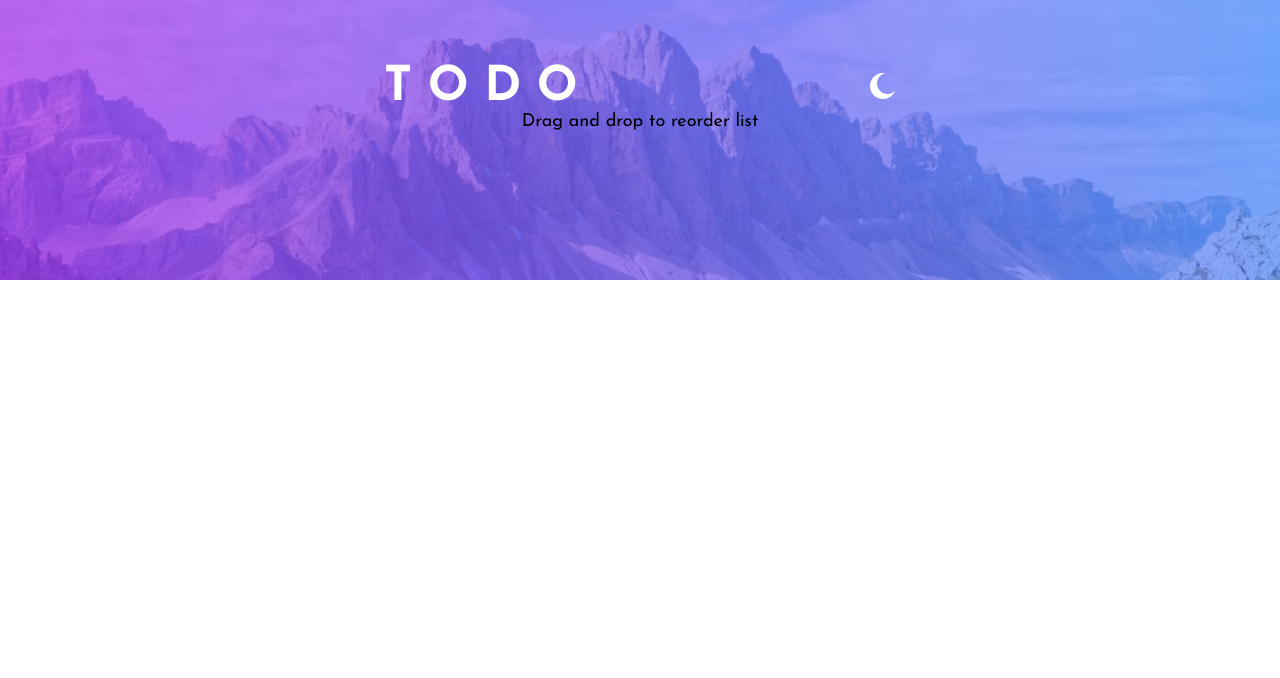
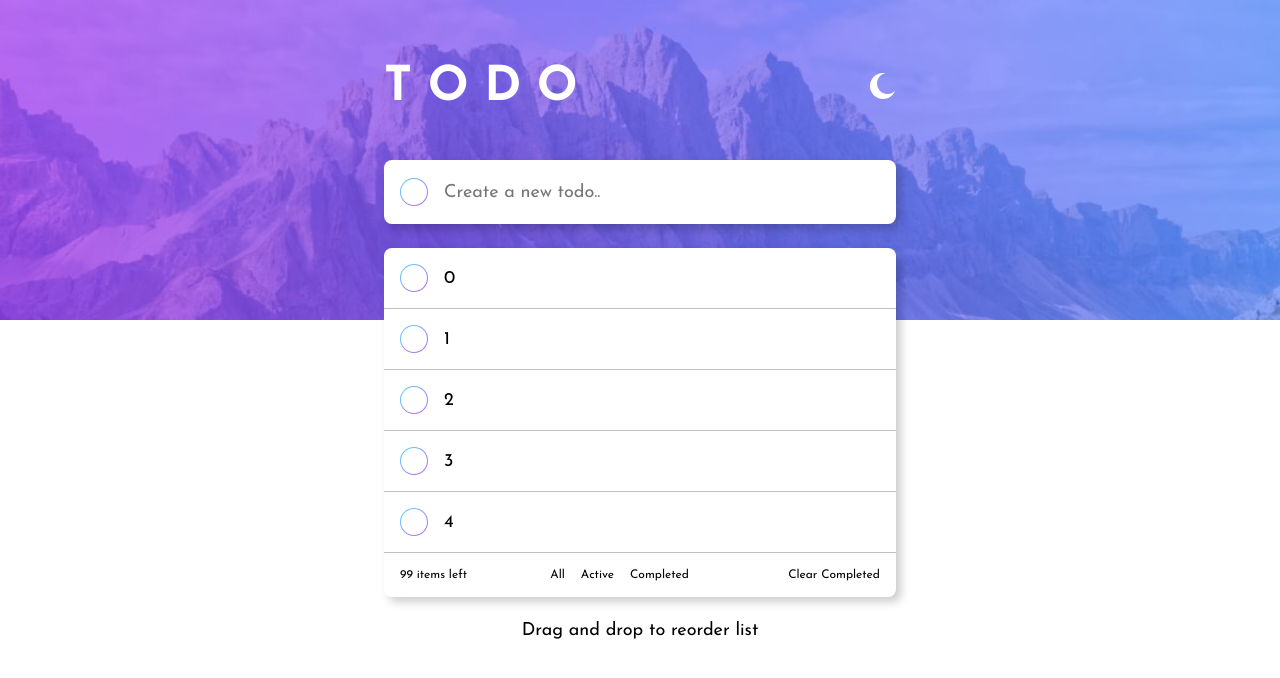
Before and after one commit to zeromistakes/synebo-test-task, a React (Vite) app: page / in a window 1280 px wide. Shown: the top 678 px of the page. Built offline with nearby package versions, Linux system fonts and the light colour scheme.

Commit message:
added basic layout and styling

```diff
--- a/src/App.module.scss
+++ b/src/App.module.scss
@@ -13,7 +13,7 @@
 .bgWrapper {
   position: absolute;
   width: 100%;
-  height: 35vh;
+  height: 40vh;
   top: 0;
   left: 0;
   background: url('./assets/images/bg-desktop-light.jpg') no-repeat top center;
--- a/src/App.tsx
+++ b/src/App.tsx
@@ -1,13 +1,15 @@
 import styles from './App.module.scss'
 import TodoHeader from "./components/TodoHeader/TodoHeader.tsx";
+import TodoInput from "./components/TodoInput/TodoInput.tsx";
+import TodoList from "./components/TodoList/TodoList.tsx";
 function App() {
   return (
     <div className={styles.appWrapper}>
       <div className={styles.bgWrapper}/>
       <main className={styles.contentWrapper}>
         <TodoHeader/>
-        {/*  TODO INPUT*/}
-        {/*  TODO LIST*/}
+        <TodoInput/>
+        <TodoList/>
         {/*  TODO FOOTER*/}
         <div className={styles.dndTip}>
           Drag and drop to reorder list
--- /dev/null
+++ b/src/components/Checkbox/Checkbox.tsx
@@ -0,0 +1,19 @@
+import styles from './checkbox.module.scss'
+import {FC, InputHTMLAttributes} from "react";
+import {CheckIcon} from "../../assets/icons/CheckIcon.tsx";
+
+interface CheckboxProps extends InputHTMLAttributes<HTMLInputElement> {
+  isChecked: boolean
+}
+const Checkbox: FC<CheckboxProps> = ({isChecked = true}) => {
+  return (
+    <div className={styles.checkboxWrapper}>
+      <div className={styles.iconWrapper}>
+        <CheckIcon/>
+      </div>
+      {isChecked && <div className={styles.uncheckedWrapper}></div>}
+    </div>
+  );
+};
+
+export default Checkbox;
--- /dev/null
+++ b/src/components/Checkbox/checkbox.module.scss
@@ -0,0 +1,26 @@
+.checkboxWrapper {
+  position: relative;
+  display: flex;
+  justify-content: center;
+  align-items: center;
+  border-radius: 100%;
+  width: 28px;
+  height: 28px;
+  background: linear-gradient(
+          to right bottom,
+          hsl(192, 100%, 67%),
+          hsl(280, 87%, 65%)
+  );
+  cursor: pointer;
+  margin-right: 16px;
+  .iconWrapper {
+
+  }
+  .uncheckedWrapper {
+    position: absolute;
+    width: 26px;
+    height: 26px;
+    background-color: #FFFFFF;
+    border-radius: 100%;
+  }
+}
--- a/src/components/TodoFooter/TodoFooter.tsx
+++ b/src/components/TodoFooter/TodoFooter.tsx
@@ -0,0 +1,21 @@
+import styles from './todoFooter.module.scss'
+import {FC} from "react";
+
+const TodoFooter: FC = () => {
+
+
+  return (
+    <div className={styles.footer}>
+      <div className={styles.itemsLeft}>99 items left</div>
+      <div className={styles.filtersWrapper}>
+        <div className={styles.filterBtn}>All</div>
+        <div className={styles.filterBtn}>Active</div>
+        <div className={styles.filterBtn}>Completed</div>
+      </div>
+      <div className={styles.clearBtn}>Clear Completed</div>
+
+    </div>
+  );
+};
+
+export default TodoFooter;
--- a/src/components/TodoFooter/todoFooter.module.scss
+++ b/src/components/TodoFooter/todoFooter.module.scss
@@ -0,0 +1,31 @@
+.footer {
+  width: 100%;
+  display: flex;
+  justify-content: space-between;
+  align-items: center;
+  padding: 16px;
+  .itemsLeft {
+    font-size: 12px;
+  }
+
+  .filtersWrapper {
+    display: flex;
+    justify-content: space-between;
+    .filterBtn {
+      cursor: pointer;
+      margin-right: 16px;
+      font-size: 12px;
+      &:hover {
+        color: hsl(220, 98%, 61%);
+      }
+    }
+  }
+
+  .clearBtn {
+    cursor: pointer;
+    font-size: 12px;
+    &:hover {
+      color: hsl(220, 98%, 61%);
+    }
+  }
+}
--- a/src/components/TodoInput/TodoInput.tsx
+++ b/src/components/TodoInput/TodoInput.tsx
@@ -0,0 +1,21 @@
+import styles from './todoInput.module.scss'
+import {FC} from "react";
+import Checkbox from "../Checkbox/Checkbox.tsx";
+
+
+const TodoInput: FC = () => {
+
+
+  return (
+    <div className={styles.inputWrapper}>
+      <Checkbox/>
+      <input
+        className={styles.input}
+        placeholder='Create a new todo..'
+        type="text"
+      />
+    </div>
+  );
+};
+
+export default TodoInput;
--- a/src/components/TodoInput/todoInput.module.scss
+++ b/src/components/TodoInput/todoInput.module.scss
@@ -0,0 +1,19 @@
+.inputWrapper {
+  width: 100%;
+  height: 64px;
+  background-color: #FFFFFF;
+  border-radius: 8px;
+  margin-top: 48px;
+  display: flex;
+  justify-content: flex-start;
+  align-items: center;
+  padding: 0 16px;
+  box-shadow: 5px 5px 10px rgba(0, 0, 0, 0.2);
+  .input {
+    display: flex;
+    flex-grow: 1;
+    font-size: 18px;
+    border: none;
+    outline: none;
+  }
+}
--- a/src/components/TodoList/TodoList.tsx
+++ b/src/components/TodoList/TodoList.tsx
@@ -0,0 +1,19 @@
+import styles from './todoList.module.scss'
+import {FC} from "react";
+import TodoListItem from "../TodoListItem/TodoListItem.tsx";
+import TodoFooter from "../TodoFooter/TodoFooter.tsx";
+
+
+
+const TodoList: FC = () => {
+
+
+  return (
+    <div className={styles.listWrapper}>
+      {Array(5).fill('0').map((item, index) => <TodoListItem text={index.toString()}/>)}
+      <TodoFooter/>
+    </div>
+  );
+};
+
+export default TodoList;
--- a/src/components/TodoList/todoList.module.scss
+++ b/src/components/TodoList/todoList.module.scss
@@ -0,0 +1,11 @@
+.listWrapper {
+  width: 100%;
+  margin: 24px 0;
+  display: flex;
+  flex-direction: column;
+  justify-content: flex-start;
+  align-items: center;
+  border-radius: 8px;
+  overflow: hidden;
+  box-shadow: 5px 5px 10px rgba(0, 0, 0, 0.2);
+}
--- a/src/components/TodoListItem/TodoListItem.tsx
+++ b/src/components/TodoListItem/TodoListItem.tsx
@@ -0,0 +1,29 @@
+import styles from './todoListItem.module.scss'
+import {FC} from "react";
+import Checkbox from "../Checkbox/Checkbox.tsx";
+import {CrossIcon} from "../../assets/icons/CrossIcon.tsx";
+
+
+interface ListItemProps {
+  isChecked: boolean;
+  text: string;
+}
+
+const TodoListItem: FC<ListItemProps> = ({
+                                           isChecked = true,
+                                           text = 'Default text'
+                                         }) => {
+
+
+  return (
+    <div className={styles.listItemWrapper}>
+      <Checkbox isChecked={isChecked}/>
+      <p className={styles.itemText}>{text}</p>
+      <div className={styles.deleteBtn}>
+        <CrossIcon/>
+      </div>
+    </div>
+  );
+};
+
+export default TodoListItem;
--- a/src/components/TodoListItem/todoListItem.module.scss
+++ b/src/components/TodoListItem/todoListItem.module.scss
@@ -0,0 +1,15 @@
+.listItemWrapper {
+  width: 100%;
+  padding: 16px;
+  background-color: #FFFFFF;
+  display: flex;
+  justify-content: flex-start;
+  align-items: center;
+  border-bottom: 1px solid #c0c0c0;
+  .itemText {
+
+  }
+  .deleteBtn {
+    opacity: 0;
+  }
+}
```
